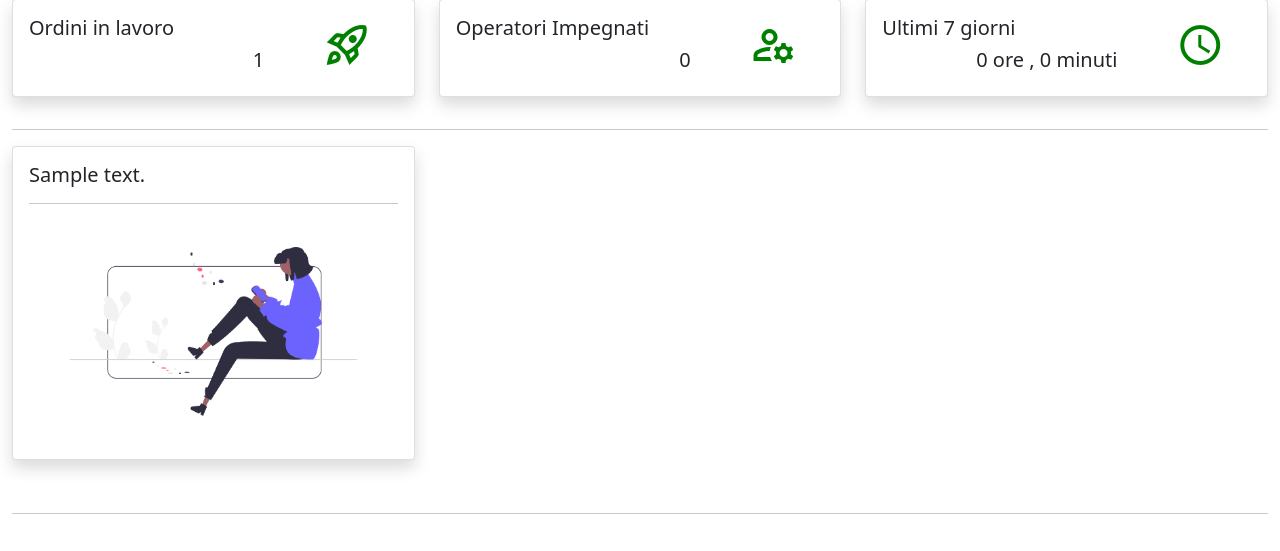
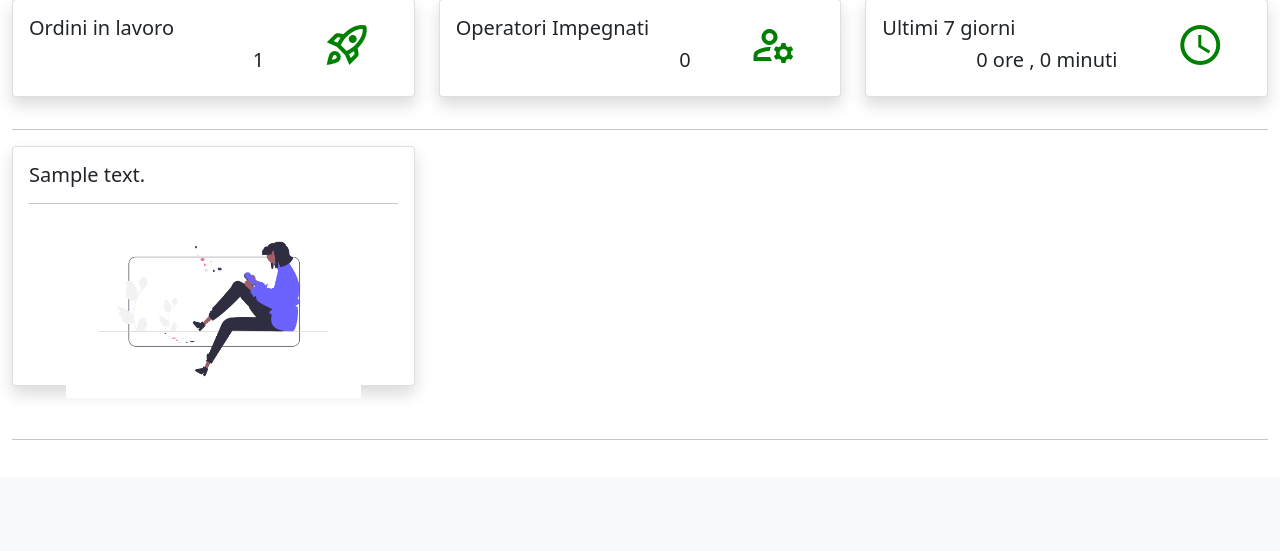
Before and after one commit to r4gtl/trackingTimeDjango, a Django app: page / in a window 1280 px wide. Shown: the part 406-957 px from the top of the page. After the commit the page ends 846 px from the top, so only its background shows below. Run offline with Django 3.2, Linux system fonts and the light colour scheme; tables that the repository leaves empty hold one stand-in row (values such as "Sample post"); some libraries are stand-ins or nearby versions.

Commit message:
Cards equalizer

```diff
--- a/gestioneordini/templates/dashboard.html
+++ b/gestioneordini/templates/dashboard.html
@@ -143,7 +143,7 @@
   <div class="row row-cols-1 row-cols-md-3 g-4">
     {% for linea in linee %}
     <div class="col">
-      <div class="card mb-3 shadow rounded" style="max-width: 540px;">
+      <div class="card card-h mb-3 shadow rounded" style="max-width: 540px;">
         <div class="row g-0">
 
           <div class="col-md-12">
@@ -176,13 +176,15 @@
                 <p class="mt-0">Commessa: {{ linea.get_line.iddettordine.ncommessa }} | Quantità: {{ linea.get_line.iddettordine.quantità|floatformat }} | Data Consegna: <strong>{{ linea.get_line.iddettordine.dataconsegna|date:'d/m/Y' }}</strong></p>
 
               {% endif %}
-              <div class="text-center">
+              <div class="card-footer text-center">
                 <a class="btn btn-outline-success btn-sm " href="{% url 'vedi-linea' pk=linea.pk %}" role="button">vedi dettaglio</a>
               </div>
               {% else %}
                 <h5 class="card-title" >{{ linea.descrizione_linea }}</h5>
                 <hr>
-                <img src="{%  static 'img/undraw_Mobile_user_re_xta4.png' %}" style="max-width:100%;">
+                <div class="col-md-12" style="text-align: center;">
+                  <img src="{%  static 'img/undraw_Mobile_user_re_xta4.png' %}" style="max-width:80%;">
+                </div>
               {% endif %}
             </div>
           </div>
--- a/static/css/dashboard.css
+++ b/static/css/dashboard.css
@@ -2,7 +2,9 @@ body {
   font-size: 14px;
 }
 
-
+.card-h{
+  height: 30vh;
+}
 /* .card:hover{
   box-shadow: 0 15px 10px rgba(31, 31, 31, 0.5);
   transition: all 0.3s ease;
```
